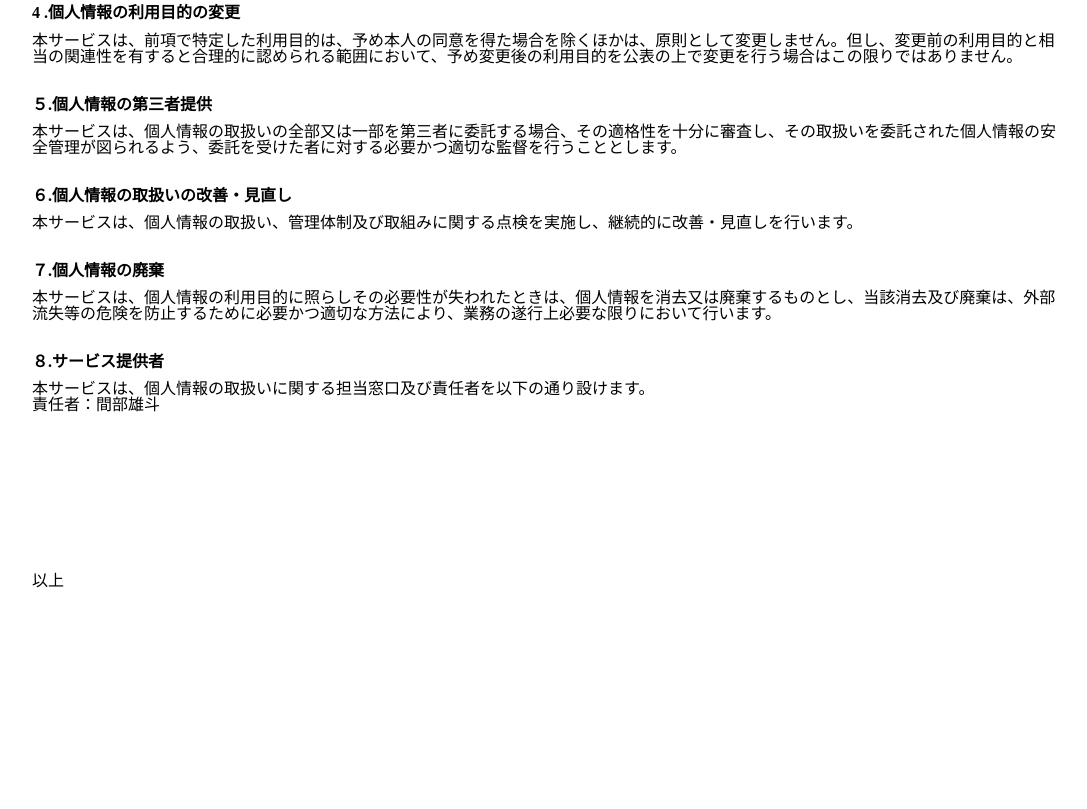
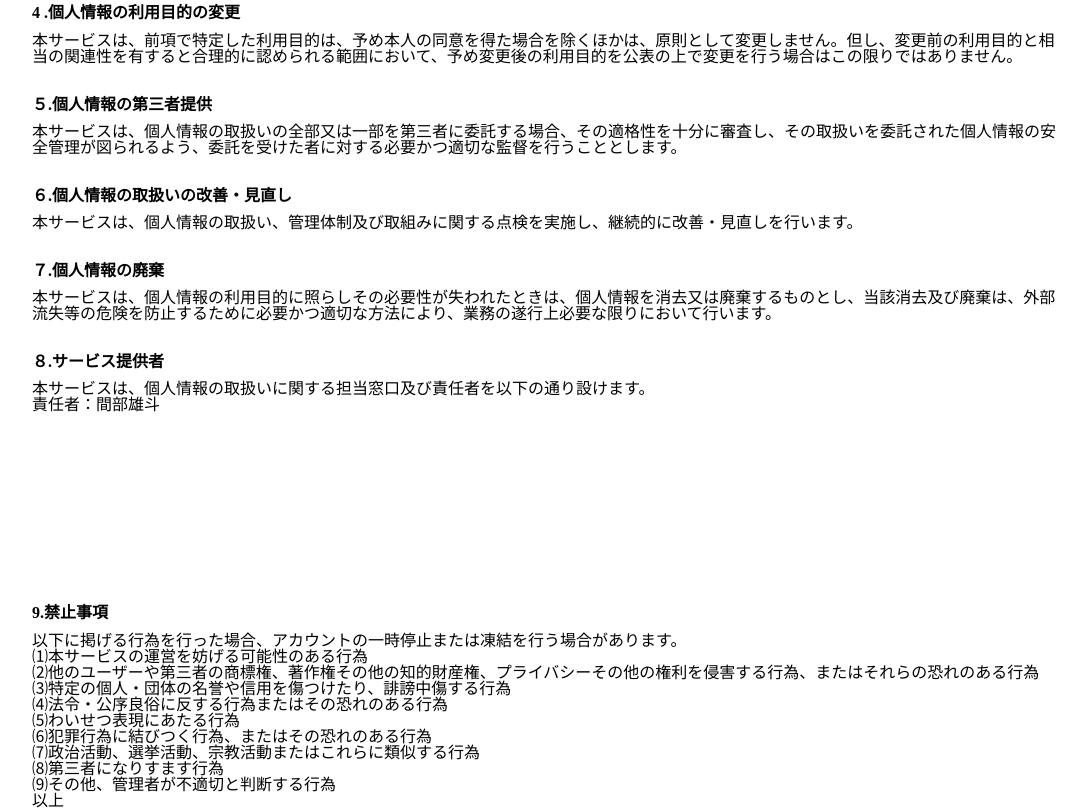
Before and after one commit to uto96315/Kashide_tos, a plain HTML site: page docs/index.html in a window 1280 px wide. Shown: the part 691-1500 px from the top of the page, without its empty margins (96-1183 px from the left). Before the commit the page ends 1280 px from the top, so only its background shows below. Drawn offline with Linux system fonts and the light colour scheme.

Commit message:
禁止事項の追記

```diff
--- a/docs/index.html
+++ b/docs/index.html
@@ -92,6 +92,22 @@
             </p>
         </div>
 
+        <div class="p_9 p_div">
+            <p class="title">9.禁止事項</p>
+            <p class="main_text">
+                以下に掲げる行為を行った場合、アカウントの一時停止または凍結を行う場合があります。<br>
+                ⑴本サービスの運営を妨げる可能性のある行為<br>
+                ⑵他のユーザーや第三者の商標権、著作権その他の知的財産権、プライバシーその他の権利を侵害する行為、またはそれらの恐れのある行為<br>
+                ⑶特定の個人・団体の名誉や信用を傷つけたり、誹謗中傷する行為<br>
+                ⑷法令・公序良俗に反する行為またはその恐れのある行為<br>
+                ⑸わいせつ表現にあたる行為<br>
+                ⑹犯罪行為に結びつく行為、またはその恐れのある行為<br>
+                ⑺政治活動、選挙活動、宗教活動またはこれらに類似する行為<br>
+                ⑻第三者になりすます行為<br>
+                ⑼その他、管理者が不適切と判断する行為<br>
+            </p>
+        </div>
+
         <p>以上</p>
 
         <!-- <div class="p_">
```
Also changed, not shown: 1 other file.
